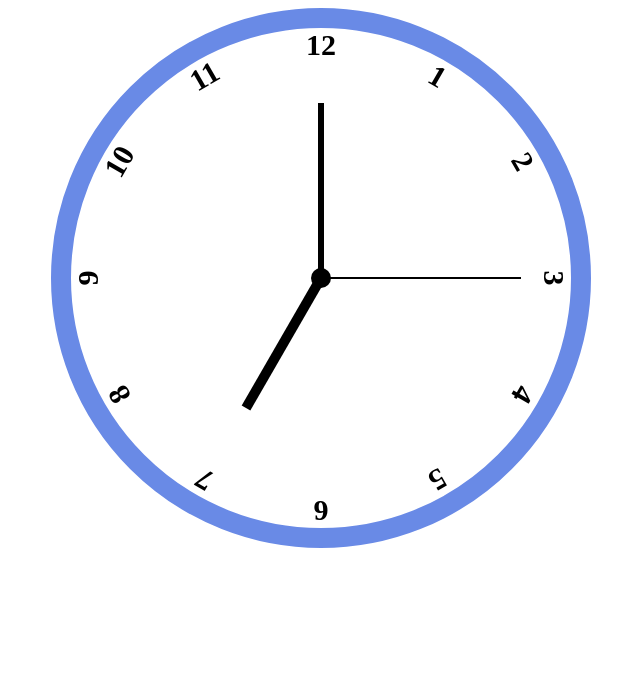
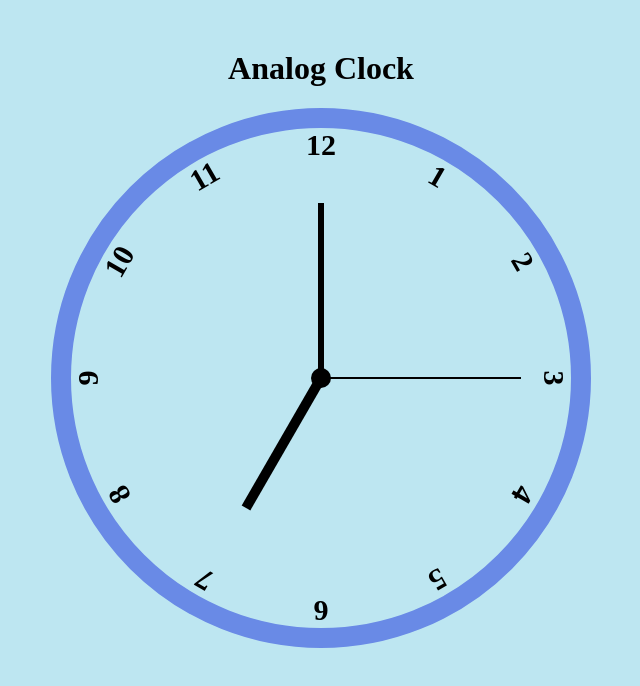
Before and after one commit to kartavya99/analog-clock, a plain HTML site: page index.html in a window 1280 px wide. Shown: the whole page, without its empty margins (319-959 px from the left). Drawn offline with Linux system fonts and the light colour scheme.

Commit message:
added BG colour and title

```diff
--- a/assets/css/style.css
+++ b/assets/css/style.css
@@ -1,4 +1,13 @@
 
+
+body {
+    background-color: rgb(189, 230, 241);
+}
+
+#title{
+    text-align: center;
+    margin-top: 50px;
+}
 
 .clock-dial{
     width: 500px;
@@ -8,6 +17,7 @@
     margin: 0 auto;
     position: relative;
     /* applying position to make other element relative to this */
+    margin-top: 20px;
 }
 
 .point{
--- a/index.html
+++ b/index.html
@@ -8,6 +8,8 @@
     <title>Analog Clock</title>
 </head>
 <body>
+
+    <h1 id="title">Analog Clock</h1>
     <div class="clock-dial">
         <div class="point"></div>
         <div class="hour hour-1">1</div>
```
